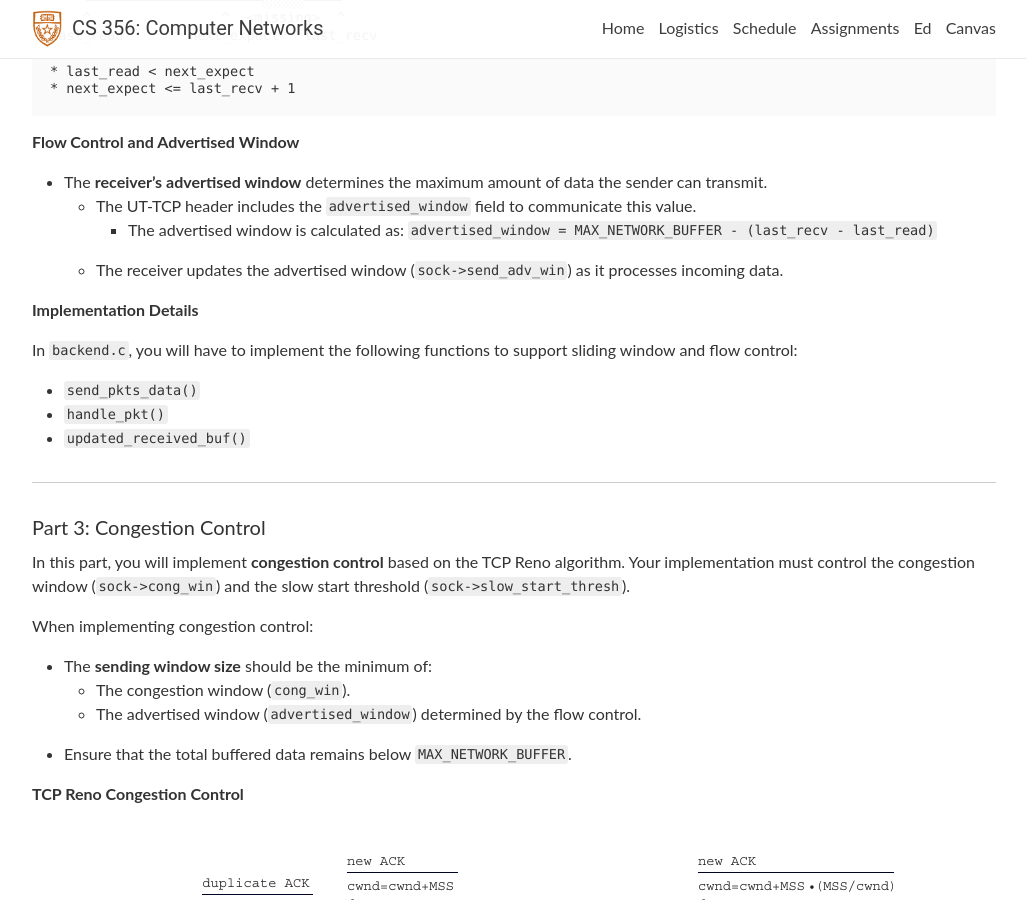
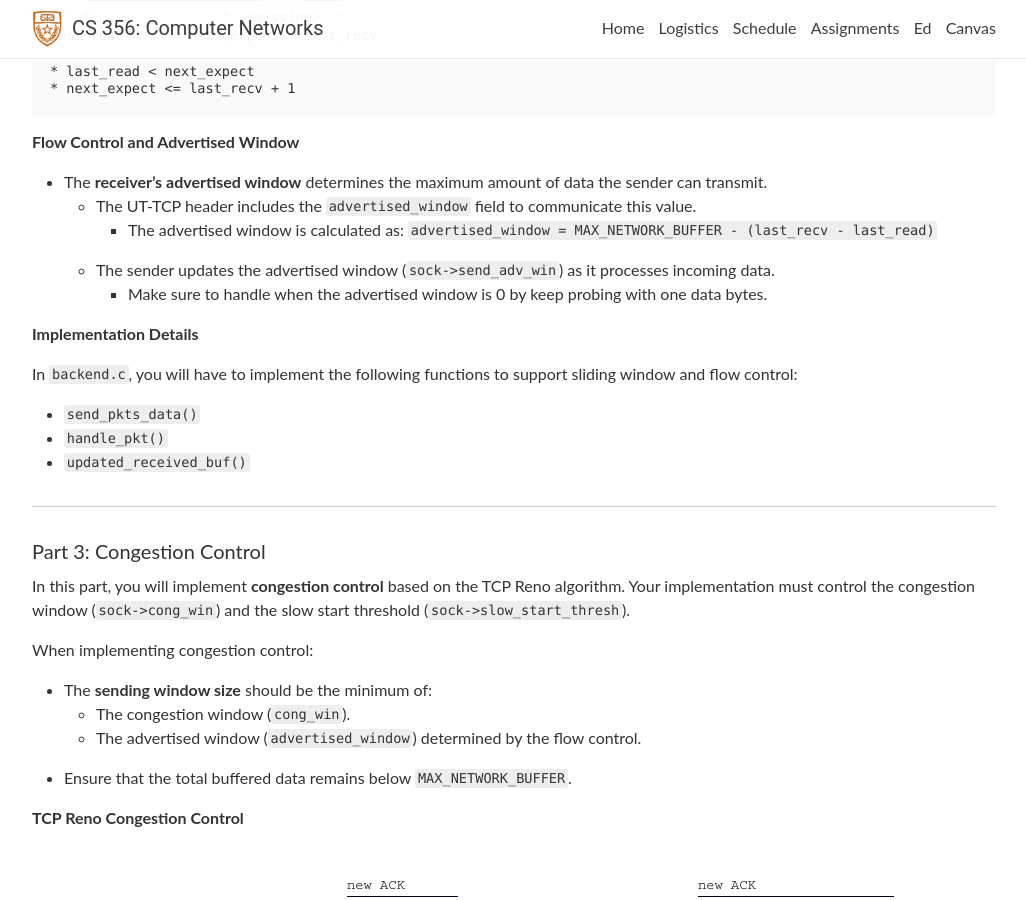
Before and after one commit to utcs356/sp25, a Jekyll site: the page built from _pages/4_congestion_flow_control.md, in a window 1280 px wide and 900 px high, scrolled down 4133 px. Shown: the whole window, without its empty margins (126-1152 px from the left). Built offline with Jekyll 4.4.1, drawn with Linux system fonts in a browser that asks for light colours; nearby versions of some CDN libraries; comment, search, counter and statistics services are not loaded.

Commit message:
update assignment 4 description

```diff
--- a/_pages/4_congestion_flow_control.md
+++ b/_pages/4_congestion_flow_control.md
@@ -183,8 +183,8 @@ last_read        next_expect   last_recv
 * The **receiver’s advertised window** determines the maximum amount of data the sender can transmit.
   * The UT-TCP header includes the `advertised_window` field to communicate this value.
     * The advertised window is calculated as: `advertised_window = MAX_NETWORK_BUFFER - (last_recv - last_read)`
-  * The receiver updates the advertised window (`sock->send_adv_win`) as it processes incoming data.
-
+  * The sender updates the advertised window (`sock->send_adv_win`) as it processes incoming data.
+    * Make sure to handle when the advertised window is 0 by keep probing with one data bytes.
 
 **Implementation Details**
 
```
